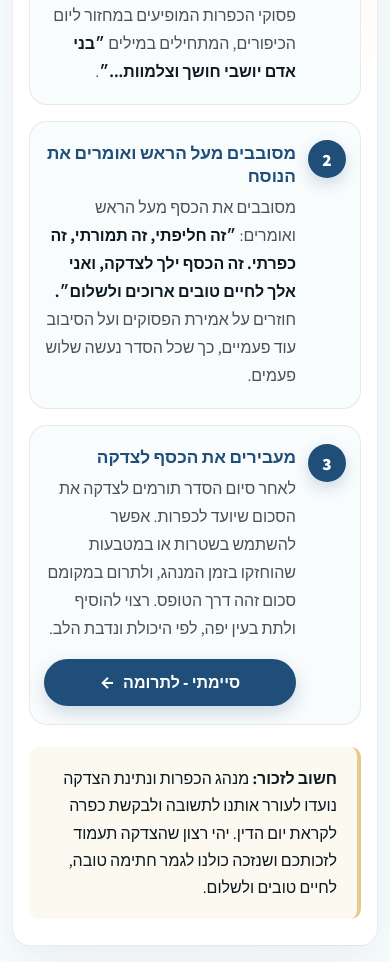
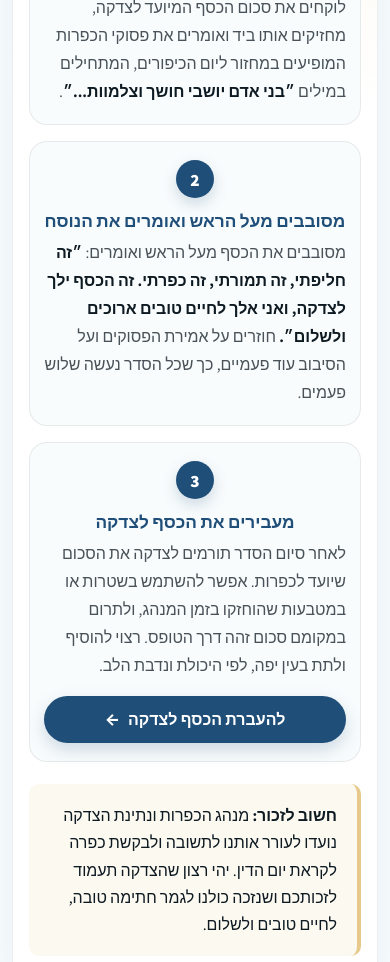
Before and after one commit to TamamTamar/chabad-yafo, a React (Vite) app in the folder client/: page /kaparot in a window 390 px wide. Shown: the part 940-1902 px from the top of the page. Built offline with nearby package versions, Linux system fonts and the light colour scheme; no server answers.

Commit message:
שינויים קטנים בכפרות

```diff
--- a/client/src/pages/Campaign/styles/_instructions.scss
+++ b/client/src/pages/Campaign/styles/_instructions.scss
@@ -80,9 +80,13 @@
   }
 
   @media (max-width: 640px) {
-    grid-template-columns: 38px 1fr;
-    gap: 12px;
+    grid-template-columns: 1fr;
+    gap: 10px;
     padding: 18px 14px;
+
+    h3 {
+      text-align: center;
+    }
   }
 }
 
@@ -102,6 +106,7 @@
   @media (max-width: 640px) {
     width: 38px;
     height: 38px;
+    justify-self: center;
   }
 }
 
--- a/client/src/pages/Kaparot/Kaparot.tsx
+++ b/client/src/pages/Kaparot/Kaparot.tsx
@@ -39,7 +39,7 @@ const config: DonationCampaignConfig = {
         title: "מעבירים את הכסף לצדקה",
         text: "לאחר סיום הסדר תורמים לצדקה את הסכום שיועד לכפרות. אפשר להשתמש בשטרות או במטבעות שהוחזקו בזמן המנהג, ולתרום במקומם סכום זהה דרך הטופס. רצוי להוסיף ולתת בעין יפה, לפי היכולת ונדבת הלב.",
         cta: {
-          label: "סיימתי - לתרומה",
+          label: "להעברת הכסף לצדקה",
           href: "#campaign-donation",
         },
       },
```
